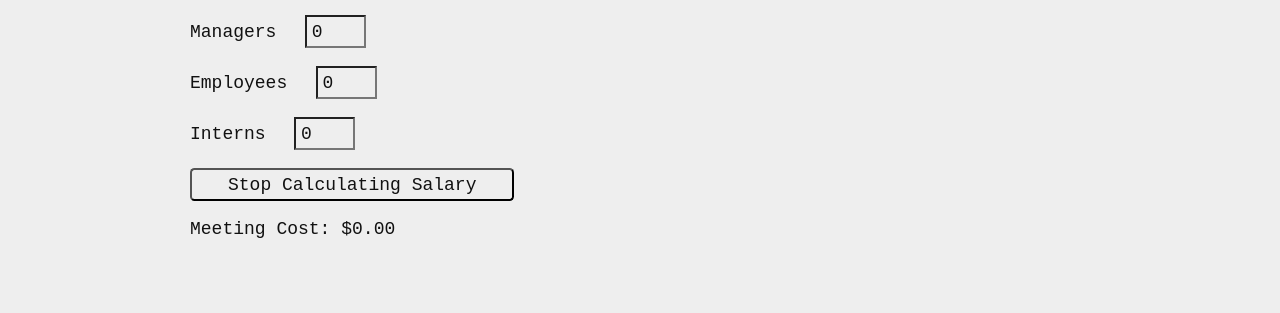
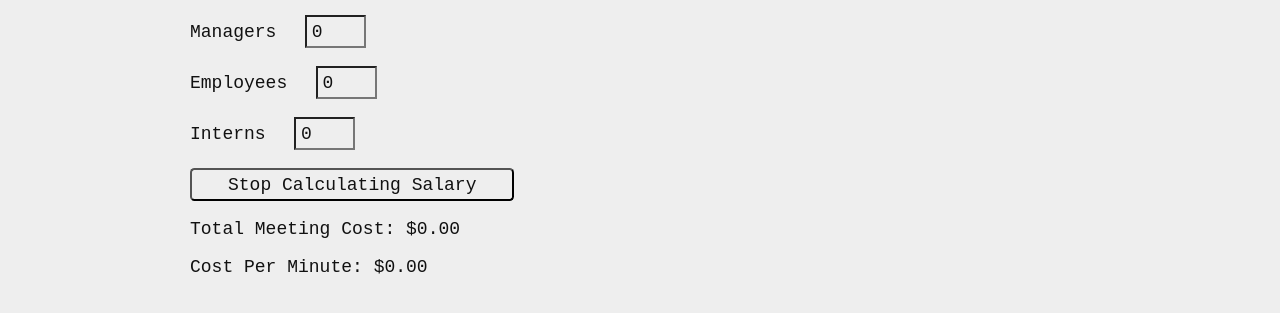
Before and after one commit to evangipson/meeting-salary-calculator, a plain HTML site: page index.html in a window 1280 px wide. Both pictures are taken after a click on the button "Calculate Meeting Salary". Shown: the part 335-648 px from the top of the page. Drawn offline with Linux system fonts and the light colour scheme.

Commit message:
Display cost per minute
As a user I wasn't sure if changing the count of the attendees
would affect the calculated rate. Adding the CPM makes this obvious
and provides another way to think about and share the meeting's cost.

```diff
--- a/index.html
+++ b/index.html
@@ -44,7 +44,8 @@
 
     <button type="submit" id="CalculateSalary">Calculate Meeting Salary</button>
 
-    <p id="CurrentSalary">Meeting Cost: $0.00</p>
+    <p id="CurrentSalary">Total Meeting Cost: $0.00</p>
+    <p id="CurrentCostPerMinute">Cost Per Minute: $0.00</p>
 
     <script src="./salaryCalculator.js"></script>
 </body>
--- a/salaryCalculator.js
+++ b/salaryCalculator.js
@@ -26,9 +26,13 @@ function calculateSalary() {
     numberOfManagers = document.getElementById("ManagerAmount").value;
     numberOfEmployees = document.getElementById("EmployeeAmount").value;
     numberOfInterns = document.getElementById("InternAmount").value;
-    previousSalary += (numberOfEstaff * getSalaryPerSecond(200000)) + (numberOfManagers * getSalaryPerSecond(140000)) + (numberOfEmployees * getSalaryPerSecond(70000)) + (numberOfInterns * getSalaryPerSecond(35000));
-    document.getElementById("CurrentSalary").innerText = "Meeting Cost: $" + previousSalary.toFixed(2);
+    var totPerSecond = (numberOfEstaff * getSalaryPerSecond(200000)) + (numberOfManagers * getSalaryPerSecond(140000)) + (numberOfEmployees * getSalaryPerSecond(70000)) + (numberOfInterns * getSalaryPerSecond(35000));
+    previousSalary += totPerSecond;
+    document.getElementById("CurrentSalary").innerText = "Total Meeting Cost: $" + previousSalary.toFixed(2);
+    document.getElementById("CurrentCostPerMinute").innerText = "Cost Per Minute: $" + (totPerSecond * 60).toFixed(2);
 }
+
+
 
 document.getElementById("CalculateSalary").addEventListener("click", function () {
     if (salaryRunner) {
```
